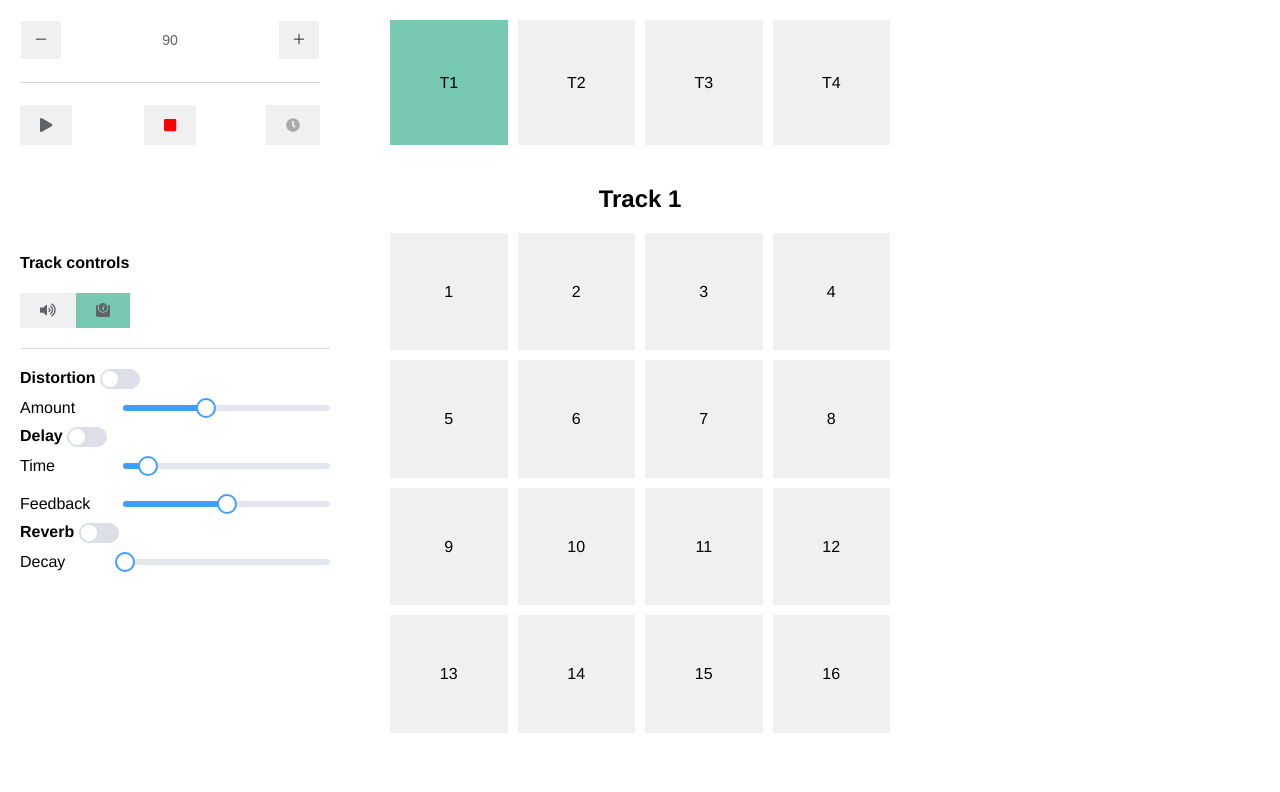
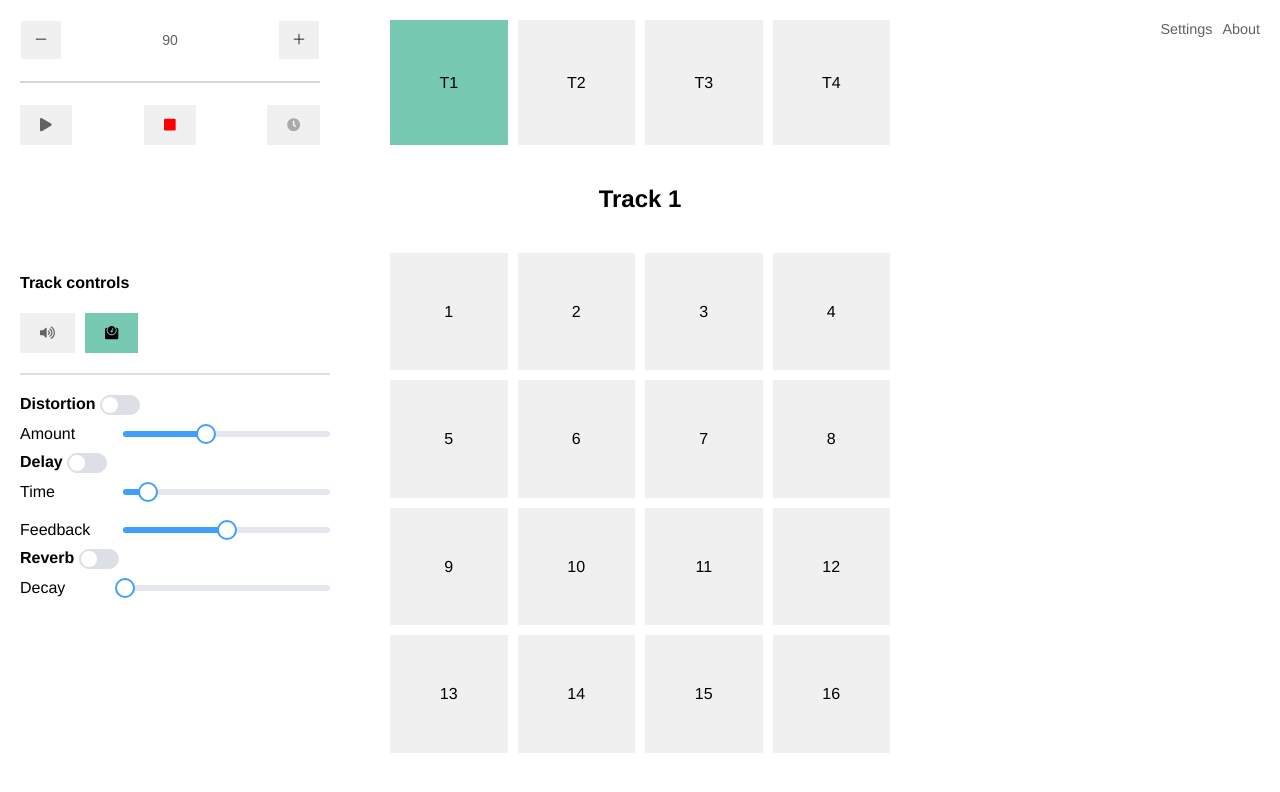
Before and after one commit to Mo0812/sequencer, a Vue app: page / in a window 1280 px wide. Shown: the top 792 px of the page. Built offline with nearby package versions, Linux system fonts and the light colour scheme.

Commit message:
finished tabbed version and added more custom styles and menu

```diff
--- a/src/assets/scss/_variables.scss
+++ b/src/assets/scss/_variables.scss
@@ -8,6 +8,9 @@ $themeColorHighlighted: rgba(120, 201, 177, 0.5);
 $textColor: black;
 $textMuted: #aaa;
 
+$buttonColor: #606266;
+$buttonHighlightColor: black;
+
 $recordColor: red;
 
 $elUiBorderColor: #dcdfe6;
--- a/src/assets/scss/base.scss
+++ b/src/assets/scss/base.scss
@@ -5,26 +5,41 @@ body {
         "Microsoft YaHei", "微软雅黑", Arial, sans-serif;
 }
 
-button,
-.el-button {
+button {
     border-radius: 0;
     outline: 0;
     border: 0;
+
+    color: $buttonColor;
     background-color: $backgroundDefault;
 
     padding: 10px 20px;
 
     cursor: pointer;
 
-    & + .el-button {
-        margin-left: 0;
-    }
-
     &:hover,
     &:active,
     &:focus {
-        color: $textColor;
+        color: $buttonHighlightColor;
         background-color: $backgroundHighlight;
+    }
+
+    &.active {
+        color: $buttonHighlightColor;
+        background-color: $themeColorDefault;
+
+        &:hover {
+            color: $buttonColor;
+            background-color: $themeColorHighlighted;
+        }
+    }
+
+    &.no-highlight {
+        background-color: $backgroundDefault !important;
+
+        &:hover {
+            background-color: $backgroundHighlight !important;
+        }
     }
 
     &.is-disabled {
--- a/src/views/Sequencer/Sequencer.scss
+++ b/src/views/Sequencer/Sequencer.scss
@@ -27,7 +27,7 @@
                 grid-column: 1 / 4;
                 width: 100%;
 
-                border-bottom: 1px solid $backgroundSelected;
+                border-bottom: 2px solid $backgroundSelected;
             }
 
             .play,
@@ -131,6 +131,39 @@
         }
     }
 
+    .sequencer-menu {
+        grid-row: 1 / 2;
+        grid-column: 3 / 4;
+
+        display: flex;
+
+        justify-content: end;
+        ul {
+            display: flex;
+            flex-direction: row;
+            gap: 10px;
+
+            padding: 0;
+            margin: 0;
+
+            li {
+                list-style: none;
+                display: inline-block;
+
+                a {
+                    font-size: 0.9rem;
+                    color: $buttonColor;
+
+                    text-decoration: none;
+
+                    &:hover {
+                        color: $textColor;
+                    }
+                }
+            }
+        }
+    }
+
     .sequencer-tracks {
         grid-row: 2 / 3;
         grid-column: 1 / 4;
--- a/src/views/Sequencer/Sequencer.vue
+++ b/src/views/Sequencer/Sequencer.vue
@@ -3,23 +3,23 @@
         <section class="sequencer-controls">
             <div class="play-controls">
                 <el-input-number class="bpm" v-model="bpm" />
-                <el-button class="tap" :disabled="true">
+                <button class="tap is-disabled">
                     <font-awesome-icon icon="clock" />
-                </el-button>
-                <el-button
-                    class="play"
+                </button>
+                <button
+                    class="play no-highlight"
                     :class="sequencerState == 'start' ? 'active' : ''"
                     @click="startSequence"
                 >
                     <font-awesome-icon icon="play" />
-                </el-button>
-                <el-button
-                    class="stop"
+                </button>
+                <button
+                    class="stop no-highlight"
                     :class="sequencerState == 'stop' ? 'active' : ''"
                     @click="stopSequence"
                 >
                     <font-awesome-icon icon="stop" />
-                </el-button>
+                </button>
             </div>
         </section>
         <section class="sequencer-track-controls" :style="trackStyle">
@@ -41,6 +41,12 @@
                     </template>
                 </a>
             </div>
+        </section>
+        <section class="sequencer-menu">
+            <ul>
+                <li><a href="#">Settings</a></li>
+                <li><a href="https://github.com/Mo0812/sequencer">About</a></li>
+            </ul>
         </section>
         <section class="sequencer-tracks">
             <div
--- a/src/views/Track/Track.scss
+++ b/src/views/Track/Track.scss
@@ -8,6 +8,9 @@
         grid-column: 1 / 1;
 
         text-align: center;
+
+        margin: 0;
+        margin-bottom: 20px;
     }
 
     .main {
@@ -32,15 +35,17 @@
 
         .track-controls {
             .track-control-selector-container {
-                border-bottom: 1px solid $elUiBorderColor;
+                display: flex;
+
+                gap: 10px;
+
+                border-bottom: 2px solid $elUiBorderColor;
 
                 padding-bottom: 20px;
                 margin-bottom: 20px;
 
                 .track-control-selector {
-                    &.active {
-                        background-color: $themeColorDefault;
-                    }
+                    height: 40px;
                 }
             }
 
--- a/src/views/Track/Track.vue
+++ b/src/views/Track/Track.vue
@@ -8,7 +8,7 @@
                 <section class="track-controls">
                     <h4>Track controls</h4>
                     <div class="track-control-selector-container">
-                        <el-button
+                        <button
                             class="track-control-selector sound"
                             :class="
                                 trackControlsActiveTab == 'sound'
@@ -16,9 +16,10 @@
                                     : ''
                             "
                             @click="setTrackControlSelection('sound')"
-                            ><font-awesome-icon icon="volume-up"
-                        /></el-button>
-                        <el-button
+                        >
+                            <font-awesome-icon icon="volume-up" />
+                        </button>
+                        <button
                             class="track-control-selector effects"
                             :class="
                                 trackControlsActiveTab == 'effects'
@@ -26,8 +27,9 @@
                                     : ''
                             "
                             @click="setTrackControlSelection('effects')"
-                            ><font-awesome-icon icon="weight"
-                        /></el-button>
+                        >
+                            <font-awesome-icon icon="weight" />
+                        </button>
                     </div>
                     <div class="track-control-element-container">
                         <div
```
